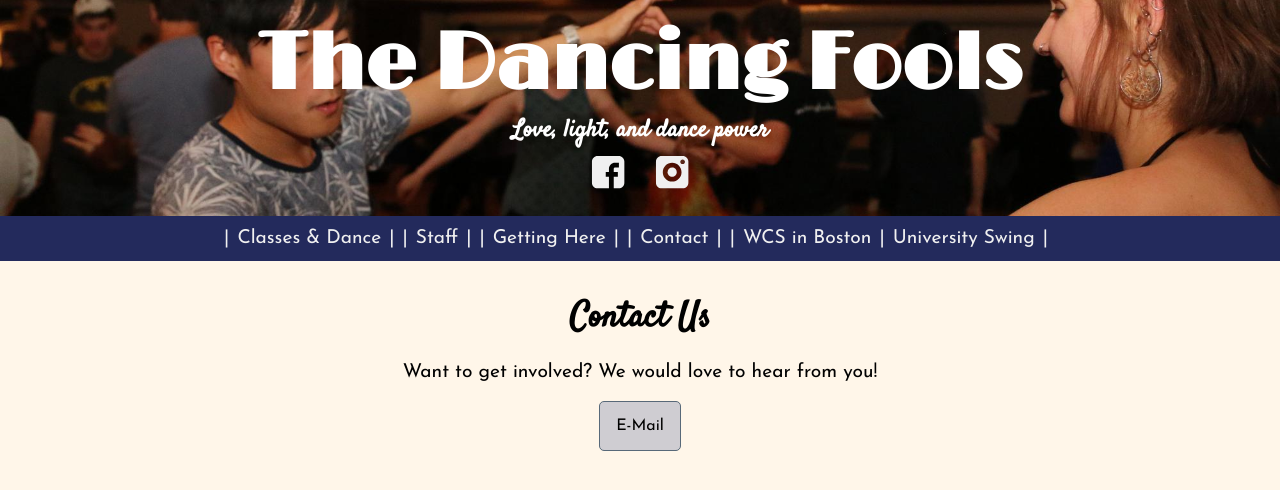
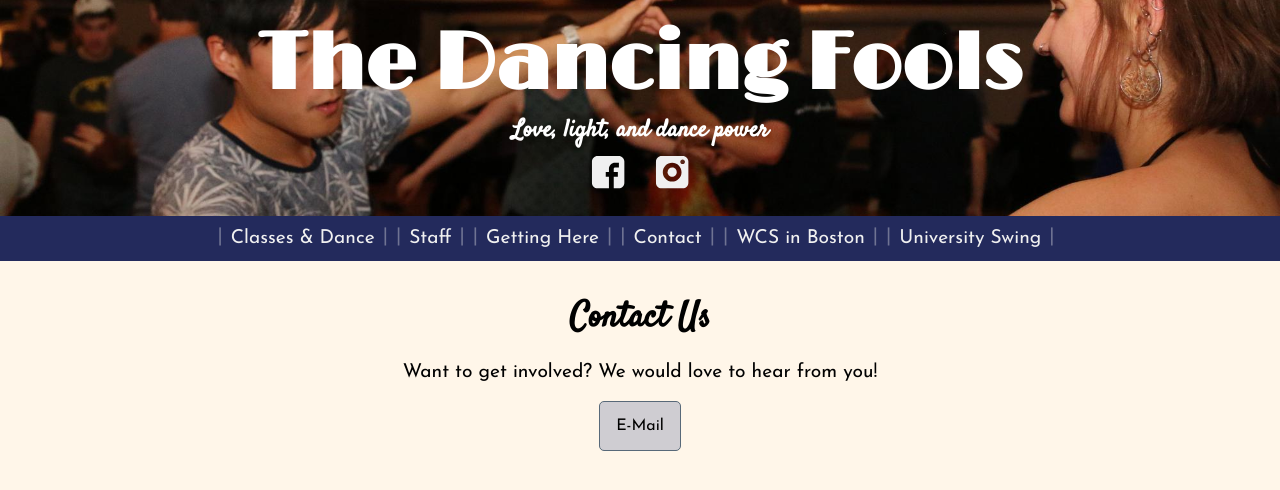
Before and after one commit to davidhousedev/the_dancing_fools_and_feats, a Django app: page /contact in a window 1280 px wide. Shown: the top 490 px of the page. Run offline with Django 3.2, Linux system fonts and the light colour scheme.

Commit message:
feat: Improve separator in navigation bar and institute final link

```diff
--- a/the_dancing_fools_and_feats/fools/static/fools/scss/partials/base.scss
+++ b/the_dancing_fools_and_feats/fools/static/fools/scss/partials/base.scss
@@ -5,6 +5,7 @@ $dark-tan: #DBCCB5ff;
 $pure-white: #ffffff;
 $off-black: #211f30;
 $off-white: #f0f0f0;
+$off-white-opaque: #f0f0f05f;
 $dark-navy: #232A5C;
 $burnt-orange: #CCA272;
 
--- a/the_dancing_fools_and_feats/fools/static/fools/scss/partials/navigation.scss
+++ b/the_dancing_fools_and_feats/fools/static/fools/scss/partials/navigation.scss
@@ -1,6 +1,22 @@
 @import 'base';
 
 $nav-separator: "|";
+
+@mixin nav-separator() {
+  content: $nav-separator;
+  margin-top: -0.1rem;
+  color: $off-white-opaque;
+}
+
+@mixin nav-sep-left() {
+  @include nav-separator();
+  padding-right: 0.5rem;
+}
+
+@mixin nav-sep-right() {
+  @include nav-separator();
+  padding-left: 0.5rem;
+}
 
 nav {
   padding: 0.5rem 0.5rem;
@@ -19,8 +35,7 @@ nav {
     color: $off-white;
     li {
       &:after {
-        content: $nav-separator;
-        padding-left: 0.5rem;
+        @include nav-sep-right();
       }
       padding-right: 0.5rem;
       display: inline-flex;
@@ -32,8 +47,7 @@ nav {
     }
     li:first-child {
       &:before {
-        content: $nav-separator;
-        padding-right: 0.5rem;
+        @include nav-sep-left();
       }
     }
   }
--- a/the_dancing_fools_and_feats/fools/templates/fools/partials/navigation.html
+++ b/the_dancing_fools_and_feats/fools/templates/fools/partials/navigation.html
@@ -15,6 +15,9 @@
         <a href="{% url 'fools-wcs-in-boston' %}">
             <li>WCS in Boston</li>
         </a>
-        <li>University Swing</li>
+        <a href="https://www.universityswing.com/"
+           target="_blank">
+            <li>University Swing</li>
+        </a>
     </ul>
 </nav>
```
Also changed, not shown: the_dancing_fools_and_feats/fools/static/fools/css/main-styles.css.
